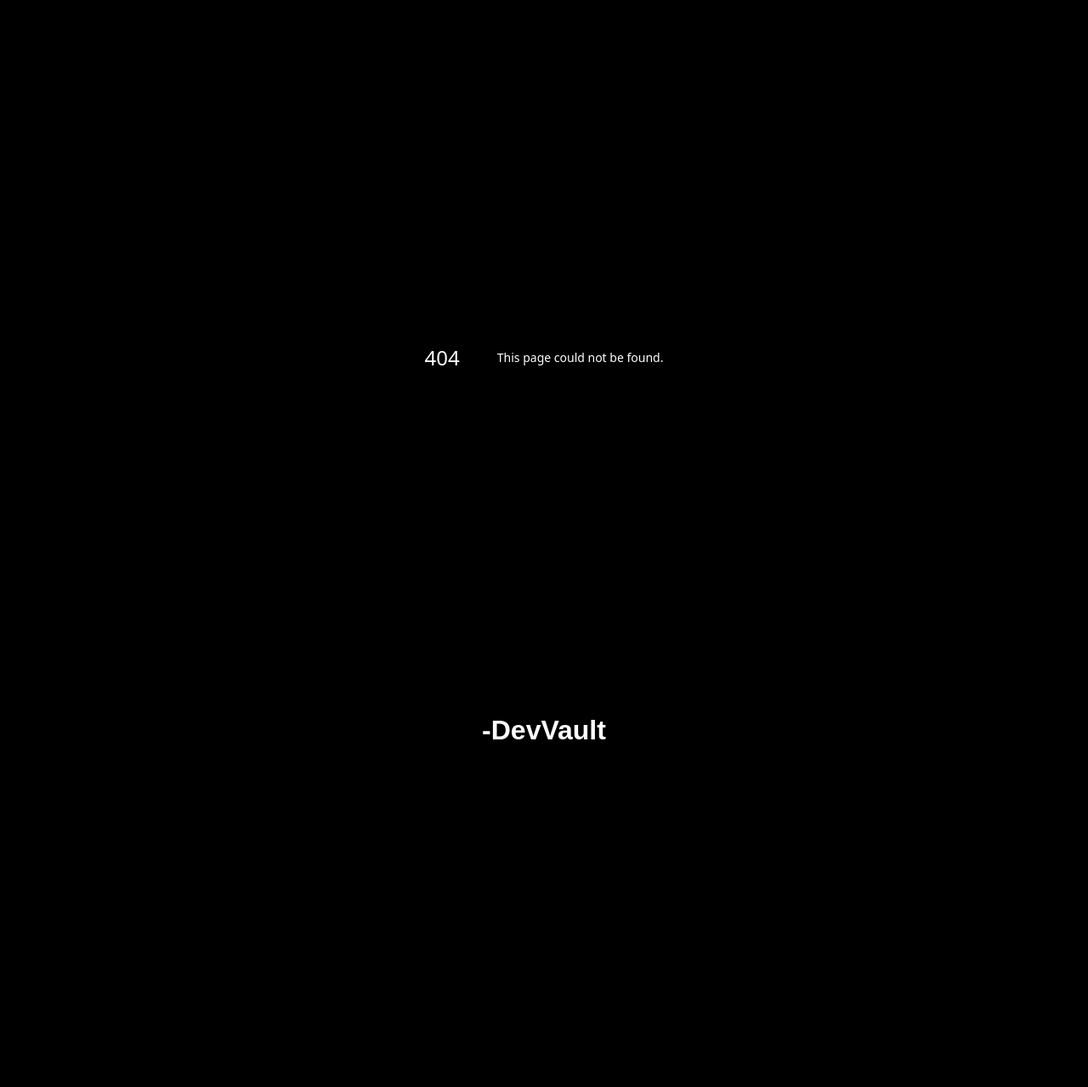
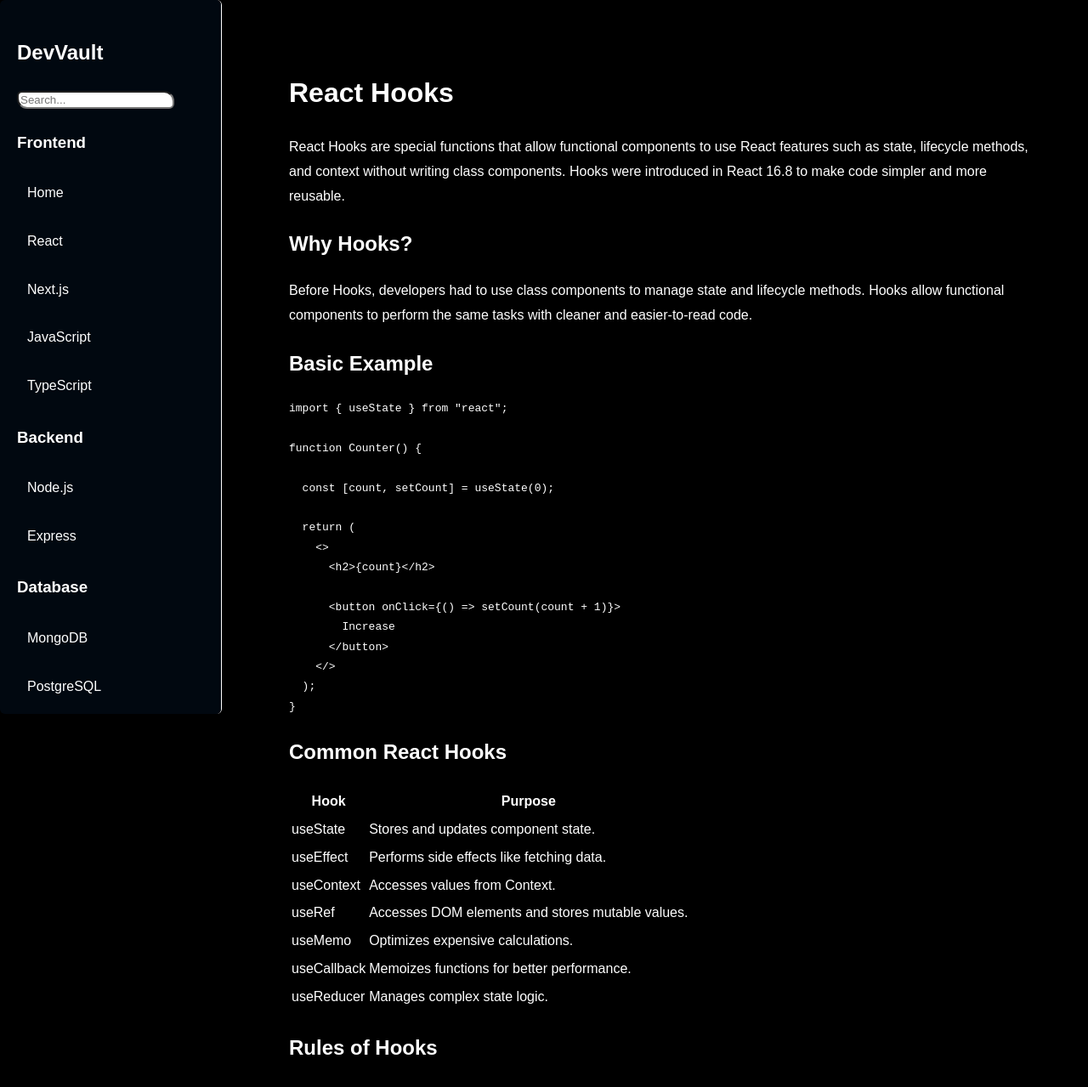
Before and after one commit to asmitbiswas/Project-Next-JS, a Next.js app in the folder app/: page /React/Hookss in a window 1280 px wide. Before the commit this address had no page. Shown: the top 1279 px of the page at 85% size. Before the commit the page ends 918 px from the top, so only its background shows below. Built offline with nearby package versions, Linux system fonts and the light colour scheme.

Commit message:
Feature: Hooks page

```diff
--- /dev/null
+++ b/app/app/(categories)/React/(ReactTopics)/Hookss/page.tsx
@@ -0,0 +1,142 @@
+import Sidebar from "@/app/components/page";
+
+export default function ReactHooks() {
+  return (
+    <div>
+      <Sidebar />
+
+      <div>
+        <h1>React Hooks</h1>
+
+        <p>
+          React Hooks are special functions that allow functional components to
+          use React features such as state, lifecycle methods, and context
+          without writing class components. Hooks were introduced in React 16.8
+          to make code simpler and more reusable.
+        </p>
+
+        <h2>Why Hooks?</h2>
+
+        <p>
+          Before Hooks, developers had to use class components to manage state
+          and lifecycle methods. Hooks allow functional components to perform
+          the same tasks with cleaner and easier-to-read code.
+        </p>
+
+        <h2>Basic Example</h2>
+
+        <pre>
+{`import { useState } from "react";
+
+function Counter() {
+
+  const [count, setCount] = useState(0);
+
+  return (
+    <>
+      <h2>{count}</h2>
+
+      <button onClick={() => setCount(count + 1)}>
+        Increase
+      </button>
+    </>
+  );
+}`}
+        </pre>
+
+        <h2>Common React Hooks</h2>
+
+        <table>
+          <tbody>
+            <tr>
+              <th>Hook</th>
+              <th>Purpose</th>
+            </tr>
+
+            <tr>
+              <td>useState</td>
+              <td>Stores and updates component state.</td>
+            </tr>
+
+            <tr>
+              <td>useEffect</td>
+              <td>Performs side effects like fetching data.</td>
+            </tr>
+
+            <tr>
+              <td>useContext</td>
+              <td>Accesses values from Context.</td>
+            </tr>
+
+            <tr>
+              <td>useRef</td>
+              <td>Accesses DOM elements and stores mutable values.</td>
+            </tr>
+
+            <tr>
+              <td>useMemo</td>
+              <td>Optimizes expensive calculations.</td>
+            </tr>
+
+            <tr>
+              <td>useCallback</td>
+              <td>Memoizes functions for better performance.</td>
+            </tr>
+
+            <tr>
+              <td>useReducer</td>
+              <td>Manages complex state logic.</td>
+            </tr>
+          </tbody>
+        </table>
+
+        <h2>Rules of Hooks</h2>
+
+        <ul>
+          <li>Only call Hooks at the top level.</li>
+          <li>Never call Hooks inside loops or conditions.</li>
+          <li>Only call Hooks inside React function components.</li>
+          <li>Custom Hooks must start with the word <code>use</code>.</li>
+        </ul>
+
+        <h2>Benefits of Hooks</h2>
+
+        <ul>
+          <li>Cleaner code.</li>
+          <li>Less boilerplate.</li>
+          <li>No need for class components.</li>
+          <li>Reusable logic through custom Hooks.</li>
+          <li>Better readability and maintenance.</li>
+        </ul>
+
+        <h2>Common Mistakes</h2>
+
+        <ul>
+          <li>Calling Hooks inside if statements.</li>
+          <li>Using Hooks outside React components.</li>
+          <li>Forgetting to import the required Hook.</li>
+          <li>Overusing Hooks when simpler solutions exist.</li>
+        </ul>
+
+        <h2>When to Use Hooks</h2>
+
+        <ul>
+          <li>Managing state.</li>
+          <li>Fetching data from APIs.</li>
+          <li>Handling side effects.</li>
+          <li>Sharing state between components.</li>
+          <li>Improving performance.</li>
+        </ul>
+
+        <h2>Summary</h2>
+
+        <p>
+          React Hooks are one of the most powerful features in modern React.
+          They make functional components capable of managing state, performing
+          side effects, and sharing logic. Learning Hooks is essential for
+          building modern React applications.
+        </p>
+      </div>
+    </div>
+  );
+}
--- a/app/app/(categories)/React/page.tsx
+++ b/app/app/(categories)/React/page.tsx
@@ -59,7 +59,7 @@ export default function React() {
           <li><Link href="/React/Conditonal_Rendering" style={{ color: "white" }}>Conditional Rendering</Link></li>
           <li><Link href="/React/List_Keys" style={{ color: "white" }}>Lists & Keys</Link></li>
           <li><Link href="/React/Forms" style={{ color: "white" }}>Forms</Link></li>
-          <li>React Hooks</li>
+          <li><Link href="/React/Hookss" style={{color:"white"}}>Hooks</Link></li>
           <li>Context API</li>
           <li>React Router</li>
           <li>Performance Optimization</li>
```
